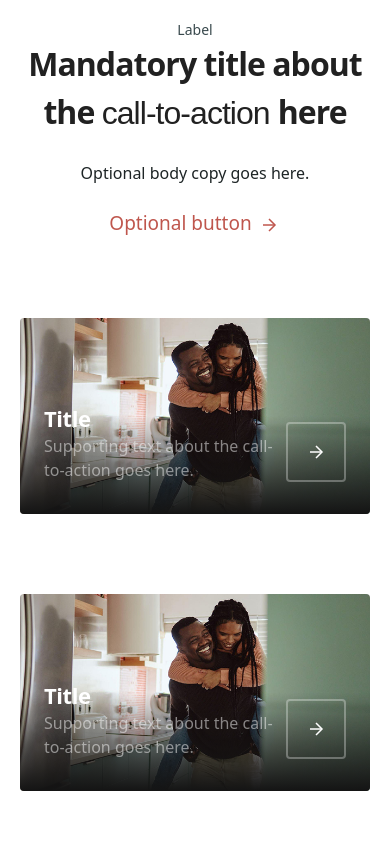
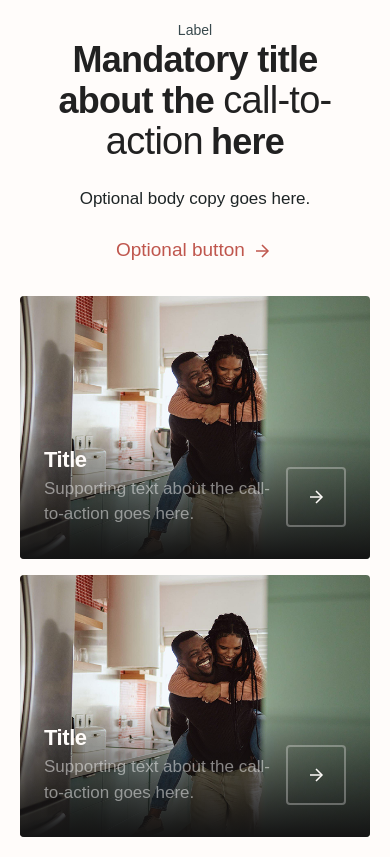
Before and after one commit to Rellor/cta-section, a Next.js app: page / in a window 390 px wide. Built offline with nearby package versions, Linux system fonts and the light colour scheme; a web font is replaced by a local one.

Commit message:
Mobile repsonsiveness, also made sure the font was applied everywhere and the px were translated to rem correctly

```diff
--- a/src/components/atoms/baseButton/index.jsx
+++ b/src/components/atoms/baseButton/index.jsx
@@ -2,7 +2,7 @@ import ArrowRight from "@/components/icons/ArrowRight";
 
 const BaseButton = () => {
   return (
-    <button className="text-orangeRed hover:text-orangeRedHover group active:text-orangeRedActive disabled:text-black/30 text-normal w-fit cursor-pointer transoition-colors duration-200">
+    <button className="text-orangeRed font-commons hover:text-orangeRedHover group active:text-orangeRedActive disabled:text-black/30 text-normal w-fit cursor-pointer transoition-colors duration-200">
       Optional button <ArrowRight className="inline" usedColor="orangeRed" />
     </button>
   );
--- a/src/components/atoms/imageButton/index.jsx
+++ b/src/components/atoms/imageButton/index.jsx
@@ -3,13 +3,14 @@ import ArrowButton from "@/components/atoms/arrowButton";
 const ImageButton = ({ className }) => {
   return (
     // Could also be possible to add hover:scale-[1.01] transition-all duration-200 for a bit more feedback when hovering
+    // Aspect ratio for mobile says 19/16 but that doesnt fit the design. Ill use 4/2 which is closer to the design height and width aspect ratio
     <button
-      className={`bg-black aspect-video sm:aspect-3/4 lg:aspect-4/3  rounded-sm relative bg-cover bg-center cursor-pointer group ${className}`}
+      className={`bg-black aspect-4/3 sm:aspect-3/4 lg:aspect-4/3  rounded-sm relative bg-cover bg-center cursor-pointer group ${className}`}
       style={{ backgroundImage: "url('/images/Image.png')" }}
     >
       <div className="absolute inset-0 bg-linear-to-b from-transparent from-50% to-[#141414] rounded-sm"></div>
       {/* Is it correct that the bottom is slightly more than left/right in the design? */}
-      <div className="absolute left-6 right-6 bottom-8 z-10 text-left flex justify-between">
+      <div className="absolute left-6 right-6 bottom-8 z-10 text-left flex justify-between gap-4">
         <div>
           <h4 className="text-white">Title</h4>
           <p className="text-softWhite/50">
--- a/src/pages/index.js
+++ b/src/pages/index.js
@@ -4,15 +4,16 @@ import BaseButton from "@/components/atoms/baseButton";
 export default function Home() {
   return (
     <div>
-      <main className="w-full max-w-400 grid grid-cols-6 sm:grid-cols-12 gap-x-3 sm:gap-x-6 gap-y-20 p-5 sm:p-8 lg:p-16 mx-auto">
-        <div className="flex flex-col gap-6 items-center col-start-1 col-span-6 sm:col-start-2 sm:col-span-10 sm:col-start-1 lg:col-start-3 lg:col-span-8 row-start-1 row-span-1">
+      <main className="w-full max-w-400 grid grid-cols-6 sm:grid-cols-12 gap-x-3 sm:gap-x-6 sm:gap-y-20 gap-y-4 p-5 sm:p-8 lg:p-16 mx-auto">
+        <div className="flex flex-col gap-6 items-center col-span-6 sm:col-start-2 sm:col-span-10 col-start-1 lg:col-start-3 lg:col-span-8 row-start-1 row-span-1 max-sm:mb-4">
           <div className="text-center">
             <p className="label">Label</p>
             {/* In design it shows an h2, but here we can also use an h1 for SEO purposes */}
-            <h2>
-              Mandatory title about the{" "}
-              <span className="font-gt-alpina font-light mr-2">
-                <br className="max-sm:hidden text-mobile-heading-2-highlight sm:text-heading-2-highlight" />
+            <h2 className="font-commons">
+              Mandatory title <br className="sm:hidden" />
+              about the{" "}
+              <span className="font-gt-alpina font-light mr-2  text-mobile-heading-2-highlight sm:text-heading-2-highlight">
+                <br className="max-sm:hidden" />
                 call-to-action
               </span>
               here
@@ -21,6 +22,7 @@ export default function Home() {
           <p className="text-text2">Optional body copy goes here.</p>
           <BaseButton />
         </div>
+
         <ImageButton className="col-span-6 row-start-2 row-span-1" />
         <ImageButton className="col-span-6 row-start-3 sm:row-start-2 row-span-1" />
       </main>
--- a/src/styles/globals.css
+++ b/src/styles/globals.css
@@ -1,7 +1,7 @@
 @import "tailwindcss";
 
 @theme inline {
-  --color-white: #ffffff;
+  --color-white: #fffcfa;
   --color-softWhite: #fafafa;
   --color-black: #1b2426;
 
@@ -15,38 +15,36 @@
   --color-text1: #212121;
   --color-text2: #1e2526;
 
-  --text-normal: 1.1875rem; /* 19px */
+  --text-normal: 1.188rem; /* 19px */
   --text-heading-2: 2.5rem; /* 40px */
   --text-heading-2-highlight: 2.625rem; /* 42px */
   --text-heading-4: 1.75rem; /* 28px */
 
-  --text-mobile-normal: 1rem; /* 17px */
-  --text-mobile-heading-2: 2rem; /* 36px */
-  --text-mobile-heading-2-highlight: 2.1875rem; /* 38px */
+  --text-mobile-normal: 1.063rem; /* 17px */
+  --text-mobile-heading-2: 2.25rem; /* 36px */
+  --text-mobile-heading-2-highlight: 2.375rem; /* 38px */
   --text-mobile-heading-4: 1.375rem; /* 22px */
 
-  --font-commons: var(--font-commons);
+  --font-commons: var(--font-tt-commons);
   --font-gt-alpina: var(--font-gt-alpina);
 }
 
 body {
-  background: var(--background);
-  color: var(--foreground);
-  font-family: var(--font-commons);
+  @apply bg-white;
 }
 
 .label {
-  @apply text-sm text-groenGrijs;
+  @apply text-sm text-groenGrijs font-commons;
 }
 
 p {
-  @apply text-mobile-normal sm:text-normal;
+  @apply text-mobile-normal sm:text-normal font-commons;
 }
 
 h2 {
-  @apply text-mobile-heading-2 sm:text-heading-2 font-bold text-text1 leading-12 tracking-[-0.03em];
+  @apply text-mobile-heading-2 sm:text-heading-2 font-commons font-bold text-text1 sm:leading-12 leading-10 tracking-[-0.02em] sm:tracking-[-0.03em];
 }
 
 h4 {
-  @apply text-mobile-heading-4 sm:text-heading-4 font-semibold leading-8 tracking-[-0.02em];
+  @apply text-mobile-heading-4 sm:text-heading-4 font-commons font-semibold leading-8 tracking-[-0.02em];
 }
```
